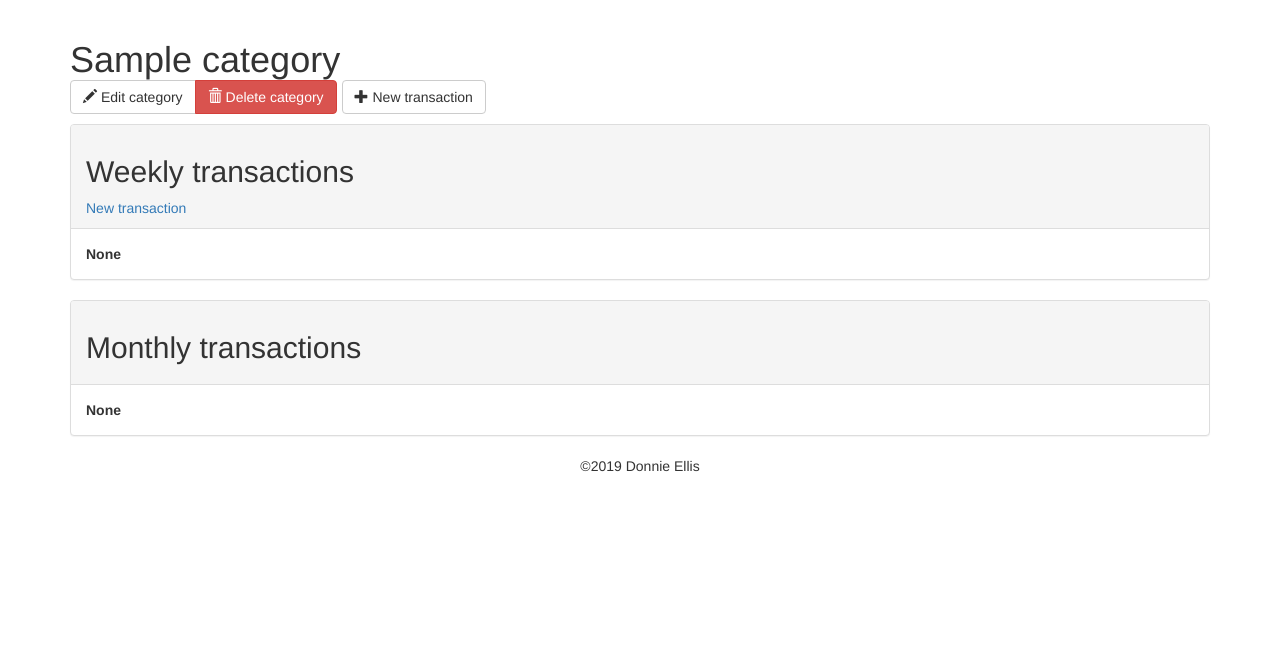
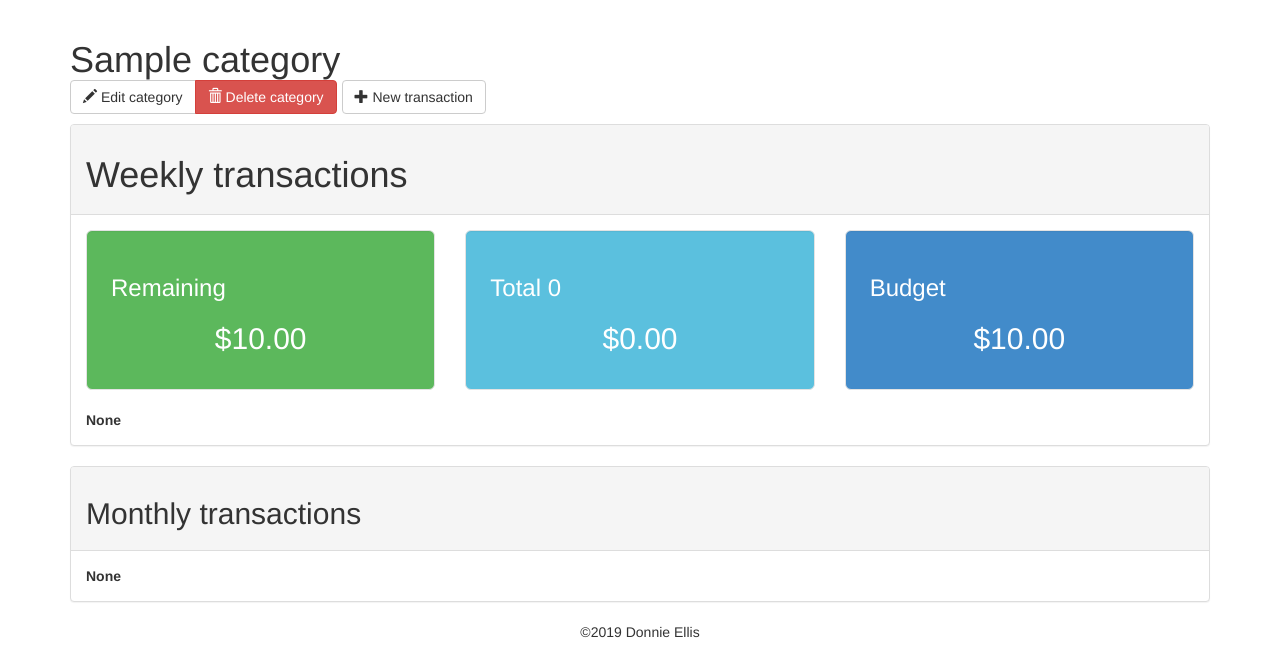
Before and after one commit to DrtyDogg/bean-counter, a Flask app: page /category/1 in a window 1280 px wide. Shown: the part 52-702 px from the top of the page. Run offline with Flask 2, Linux system fonts and the light colour scheme; tables that the repository leaves empty hold one stand-in row (values such as "Sample post"); parts of the project's set-up code (start-up, migrations or seed data) failed here and were passed over; some libraries are stand-ins or nearby versions.

Commit message:
added totals to the category screen

```diff
--- a/app/routes.py
+++ b/app/routes.py
@@ -53,7 +53,17 @@ def category(category_id):
         .filter(LineItem.week == today.isocalendar()[1])\
         .filter(LineItem.category_id == category_id)\
         .all()
+    # Build up the category information
     category = Category.query.filter(Category.id == category_id).first()
+    monthly_total = db.session\
+            .query(func.sum(LineItem.amount))\
+            .filter(extract('month', LineItem.date) == today.month)\
+            .filter(LineItem.category_id == category.id)\
+            .first()[0]
+    if monthly_total:
+        category.monthly_total = Decimal(monthly_total)
+    days_in_month = monthrange(today.year, today.month)[1]
+    category.monthly_budget = category.budget_amount/7*days_in_month
 
     return render_template('category.html',
                            categories=categories,
--- a/app/templates/category.html
+++ b/app/templates/category.html
@@ -6,21 +6,49 @@
 </script>
 {{ super() }}
 {% endblock %}
-
+{% block styles %}
+{{ super() }}
+<style>
+ .bg-danger{
+    background-color: #d9534f;
+ }
+ .bg-success{
+     background-color: #5cb85c;
+ }
+ .bg-info{
+     background-color: #5bc0de;
+ }
+ .bg-primary{
+     background-color: #428bca;
+ }
+ .bg-warning{
+     background-color: #f0ad43;
+ }
+ .text-white{
+     color: white;
+ }
+ .well.h3{
+     padding-top: 0px;
+ }
+</style>
+{% endblock%}
 {% block app_content %}
 <h1>
     {{ category.title }}
     <div class="btn-toolbar">
         <div class="btn-group">
-                <a class="btn btn-default" role="group" aria-label="Edit Category" href="{{ url_for('edit_category', category_id=category.id) }}">
+            <a class="btn btn-default" role="group" aria-label="Edit Category"
+                href="{{ url_for('edit_category', category_id=category.id) }}">
                 <span class="glyphicon glyphicon-pencil"></span> Edit category
             </a>
-                <button class="btn btn-danger" role="group" aria-label="Delete Category" data-toggle="modal" data-target="#modalDeleteCategory">
+            <button class="btn btn-danger" role="group" aria-label="Delete Category" data-toggle="modal"
+                data-target="#modalDeleteCategory">
                 <span class="glyphicon glyphicon-trash"></span> Delete category
             </button>
         </div>
         <div class="btn-group" role="group">
-                <a class="btn btn-default" role="group" aria-label="New transaction" href="{{ url_for('new_line_item', category_id=category.id) }}">
+            <a class="btn btn-default" role="group" aria-label="New transaction"
+                href="{{ url_for('new_line_item', category_id=category.id) }}">
                 <span class="glyphicon glyphicon-plus"></span> New transaction
             </a>
         </div>
@@ -30,10 +58,32 @@
 <!--  Weekly Transactions panel -->
 <div class="panel panel-default">
     <div class="panel-heading">
-        <h2>Weekly transactions</h2>
-        <div class="float-right"><a href="{{ url_for('new_line_item', category_id=category.id) }}">New transaction</a></div>
+        <h1>Weekly transactions</h1>
     </div>
     <div class="panel-body">
+        <!-- The top dashboard -->
+        <div class="row">
+            <div class="col-md-4 col-sm-6 col-xs-12">
+                <div class="col-xs-12 well well-lg
+                 {{ 'bg-success' if (category.budget_amount - ((weekly_items | sum(attribute='amount') or 0) or 0)) > 0 }}
+                 {{ 'bg-danger' if (category.budget_amount - ((weekly_items | sum(attribute='amount') or 0) or 0)) < 0 }}">
+                    <h3 class="text-white">Remaining</h3>
+                    <h2 class="text-center text-white">{{ (category.budget_amount - ((weekly_items | sum(attribute='amount') or 0) or 0)) | dollars}}</h2>
+                </div>
+            </div>
+            <div class="col-md-4 col-sm-6 hidden-xs">
+                <div class="col-xs-12 well well-lg bg-info">
+                    <h3 class="text-white">Total {{ weekly_items | length }}</h3>
+                    <h2 class="text-center text-white">{{ (weekly_items | sum(attribute='amount') or 0) |dollars }}</h2>
+                </div>
+            </div>
+            <div class="col-md-4 hidden-sm hidden-xs">
+                <div class="col-xs-12 well well-lg bg-primary">
+                    <h3 class="text-white">Budget</h3>
+                    <h2 class="text-center text-white">{{ category.budget_amount | dollars }}</h2>
+                </div>
+            </div>
+        </div>
         {% if weekly_items %}
         <div class="table-responsive">
             <table class="table table-hover">
@@ -61,14 +111,6 @@
                     </tr>
                     {% endfor %}
                 </tbody>
-                <tfoot>
-                    <tr>
-                        <td>Count:</td>
-                        <td>{{ weekly_items | length }}</td>
-                        <td>Total:</td>
-                        <td>{{ weekly_items | sum(attribute='amount') |dollars }}</td>
-                    </tr>
-                </tfoot>
             </table>
         </div>
         {% else %}
@@ -125,7 +167,8 @@
     <div class="modal-dialog" role="document">
         <div class="modal-content">
             <div class="modal-header">
-              <button type="button" class="close" data-dismiss="modal" aria-label="Close"><span aria-hidden="true">&times;</span></button>
+                <button type="button" class="close" data-dismiss="modal" aria-label="Close"><span
+                        aria-hidden="true">&times;</span></button>
                 <h4 class="modal-title" id="modalCategoryLabel">Delete {{ category.title }}</h4>
             </div>
             <div class="modal-body">
@@ -133,7 +176,8 @@
             </div>
             <div class="modal-footer">
                 <button type="button" class="btn btn-default" data-dismiss="modal">No</button>
-              <a type="button" class="btn btn-danger" href="{{ url_for('delete_category', category_id=category.id) }}">
+                <a type="button" class="btn btn-danger"
+                    href="{{ url_for('delete_category', category_id=category.id) }}">
                     <span class="glyphicon glyphicon-trash"></span> Delete
                 </a>
             </div>
```
Lines whose indentation alone changed are shown as unchanged.
